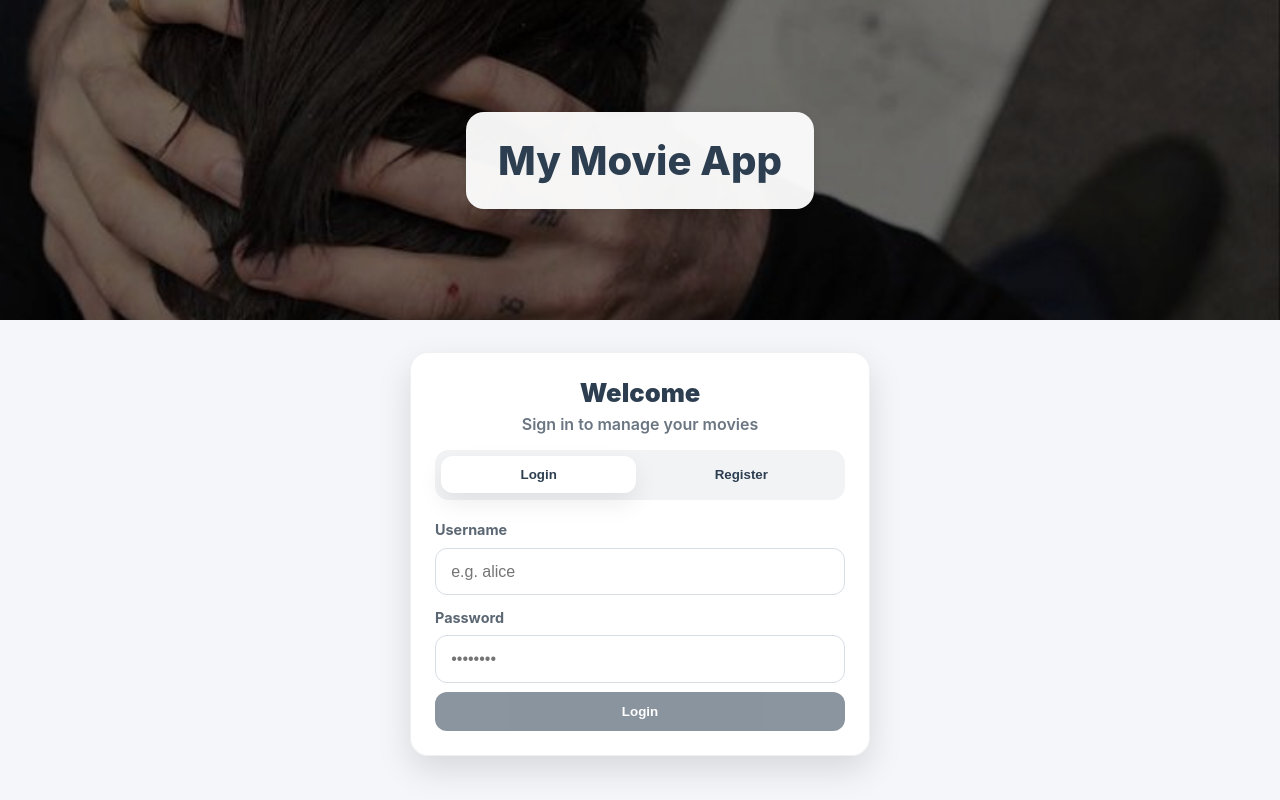
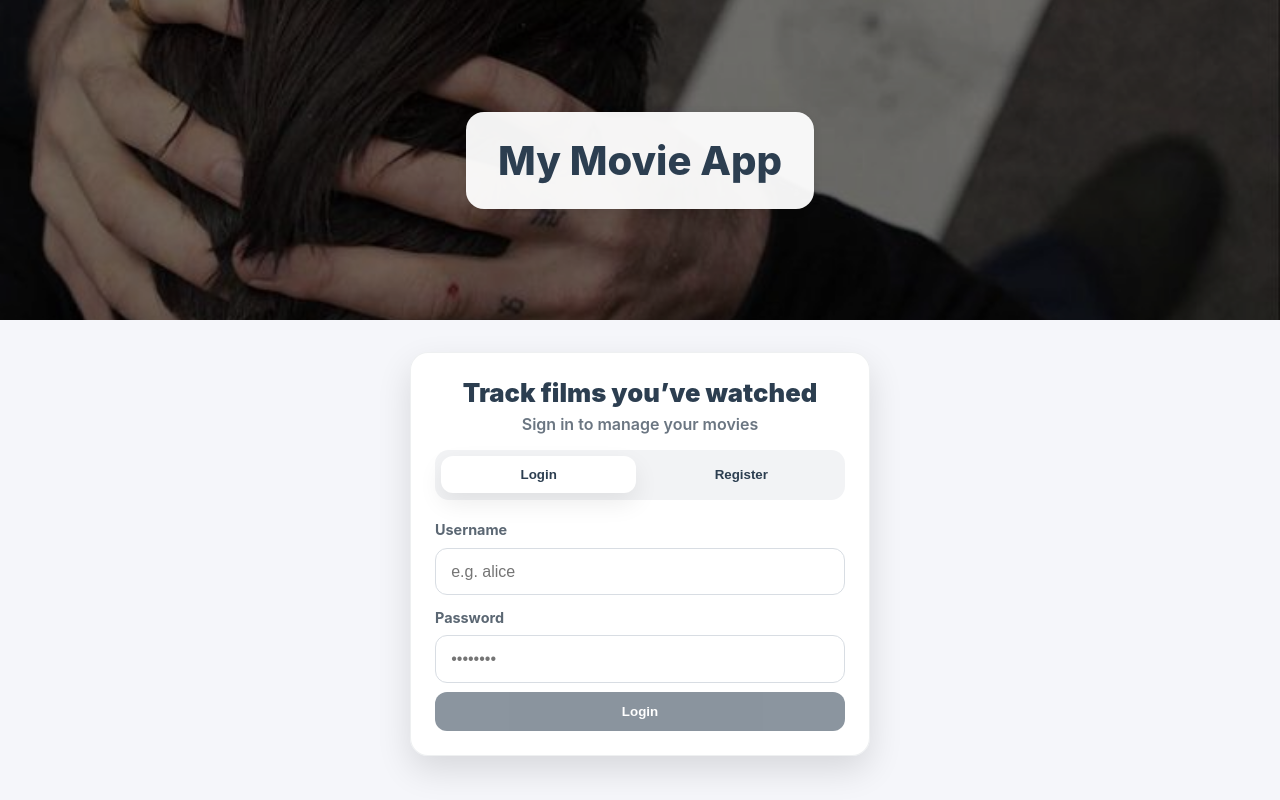
Before and after one commit to bk-kushal/Frontend_MovieApp, a Vue app: page / in a window 1280 px wide. Built offline with nearby package versions, Linux system fonts and the light colour scheme; the HTML template or start-up script is replaced by a standard one.

Commit message:
Logout Confirmation

```diff
--- a/src/App.vue
+++ b/src/App.vue
@@ -27,6 +27,9 @@ function setUser(u: AuthUser) {
 }
 
 function logout() {
+  const ok = window.confirm('Are you sure you want to log out?')
+  if (!ok) return
+
   user.value = null
   localStorage.removeItem('movieapp_user')
   localStorage.removeItem('username')
@@ -86,8 +89,8 @@ async function submitAuth() {
       <section v-if="!user" class="auth-wrap">
         <div class="auth-card">
           <div class="auth-header">
-            <h2 class="auth-title">Welcome</h2>
-            <p class="auth-subtitle">Sign in to manage your movies</p>
+            <h2 class="auth-title">Track films you’ve watched</h2>
+            <p class="auth-subtitle">Sign in to manage your movies </p>
           </div>
 
           <div class="auth-tabs">
```
